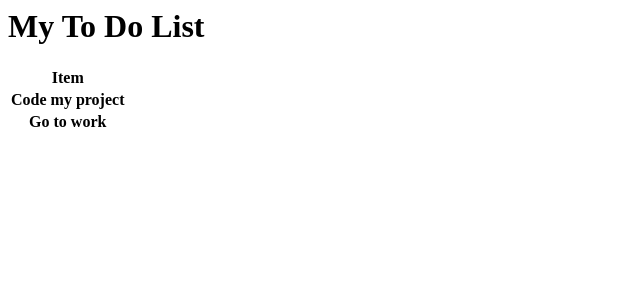
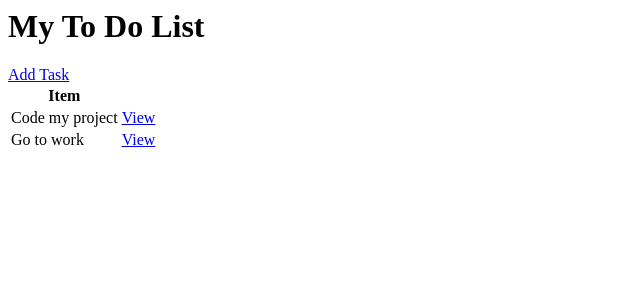
Before and after one commit to Joshwen7947/Django-To-Do-List-with-Login, a Django app: template base/templates/base/task_list.html in a window 1280 px wide. Shown: the top 300 px of the page, without its empty margins (0-640 px from the left). Run offline with Django 4.2, Linux system fonts and the light colour scheme; the template is opened without the code that fills it: values that come from a table or form of the project are taken from there, others are empty; data comes from the database, SQL or seed files in the repository.

Commit message:
main functionality coming to life

```diff
--- /dev/null
+++ b/base/templates/base/task.html
@@ -0,0 +1 @@
+<h1>Task: {{task}}</h1>
--- /dev/null
+++ b/base/templates/base/task_form.html
@@ -0,0 +1,5 @@
+<h3>Task form</h3>
+<form method="POST" action="">
+	{% csrf_token %} {{form.as_p}}
+	<input type="submit" value="submit" />
+</form>
--- a/base/templates/base/task_list.html
+++ b/base/templates/base/task_list.html
@@ -1,12 +1,14 @@
 <h1>My To Do List</h1>
+<a href="{% url 'task-create'%}">Add Task</a>
 
 <table>
 	<tr>
 		<th>Item</th>
 	</tr>
-	{% for task in object_list%}
+	{% for task in tasks%}
 	<tr>
-		<th>{{task.title}}</th>
+		<td>{{task.title}}</td>
+		<td><a href="{% url 'task' task.id %}">View</a></td>
 	</tr>
 	{%empty%}
 	<h3>No Items in list</h3>
```
